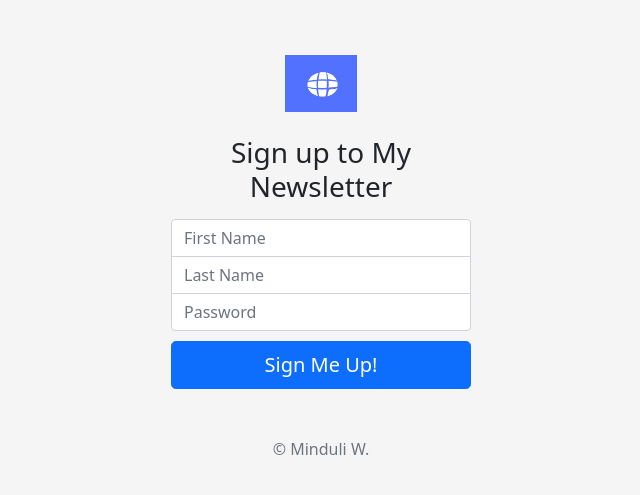
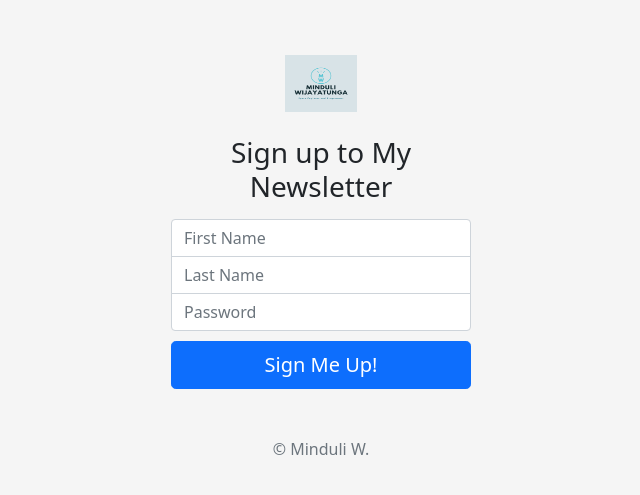
Before and after one commit to MinduliW/Newsletter, a website: page signup.html in a window 1280 px wide. Shown: the whole page, without its empty margins (319-959 px from the left). Drawn offline with nearby package versions, Linux system fonts and the light colour scheme.

```diff
--- a/signup.html
+++ b/signup.html
@@ -39,7 +39,7 @@
 
 <main class="form-signin">
   <form action = "/"  method = "post">
-    <img class="mb-4" src="images/design.png" alt="" width="72" height="57">
+    <img class="mb-4" src="images/logo.png" alt="" width="72" height="57">
     <h1 class="h3 mb-3 fw-normal">Sign up to My Newsletter</h1>
 
 
```
Also changed, not shown: public/images/logo.png (added), 2 other files.
